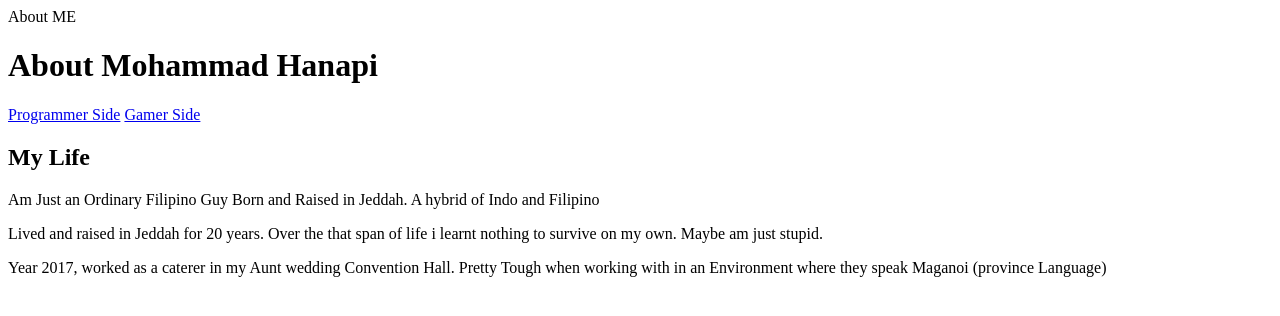
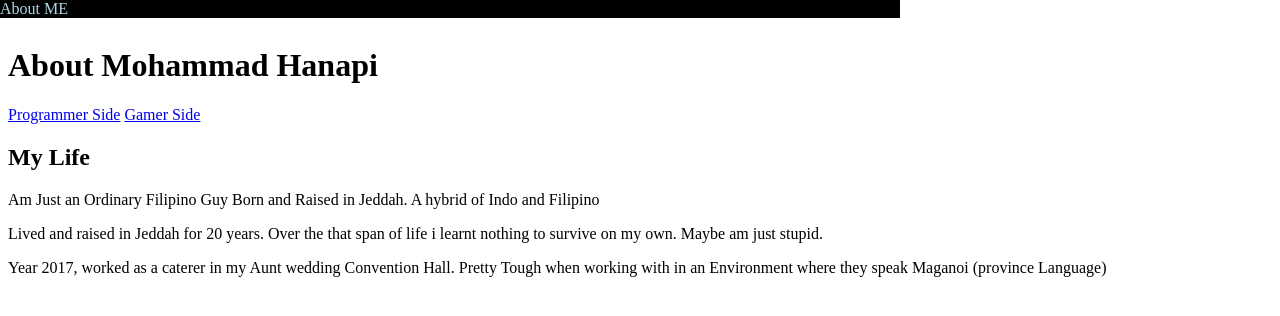
Before and after one commit to hamodi20/Kinichi, a plain HTML site: page index.html in a window 1280 px wide. Drawn offline with Linux system fonts and the light colour scheme.

Commit message:
adding css to the nav

```diff
--- a/css/css-style.css
+++ b/css/css-style.css
@@ -0,0 +1,9 @@
+.nav {
+  box-sizing: border-box;
+  position: relative;
+  top: -8px;
+  left: -8px;
+  background-color: black;
+  width: 900px;
+  color: lightblue;
+}
--- a/index.html
+++ b/index.html
@@ -5,11 +5,13 @@
     <meta http-equiv="X-UA-Compatible" content="IE=edge" />
     <meta name="viewport" content="width=device-width, initial-scale=1.0" />
     <title>Mohammad Hanapi</title>
+    <link rel="stylesheet" href="css/css-style.css" />
   </head>
   <body>
-    <div class="container">
+    <div class="nav">
       <nav>About ME</nav>
     </div>
+
     <div class="container">
       <h1>About Mohammad Hanapi</h1>
     </div>
```
